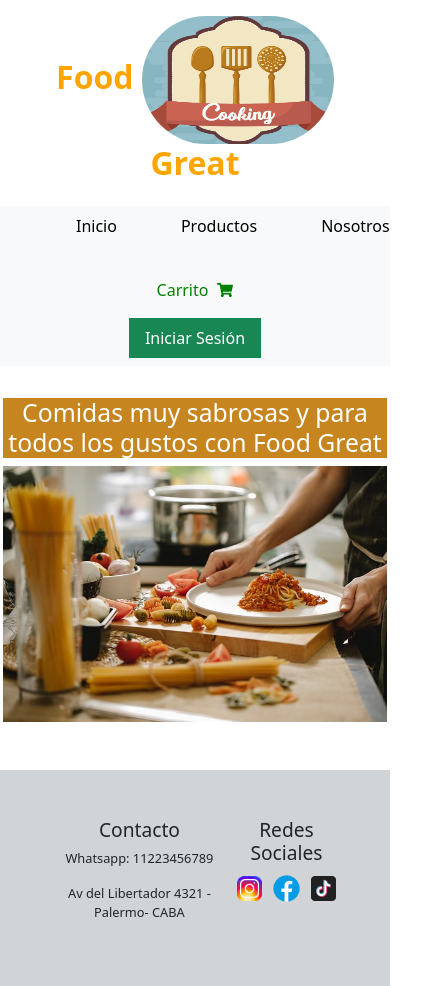
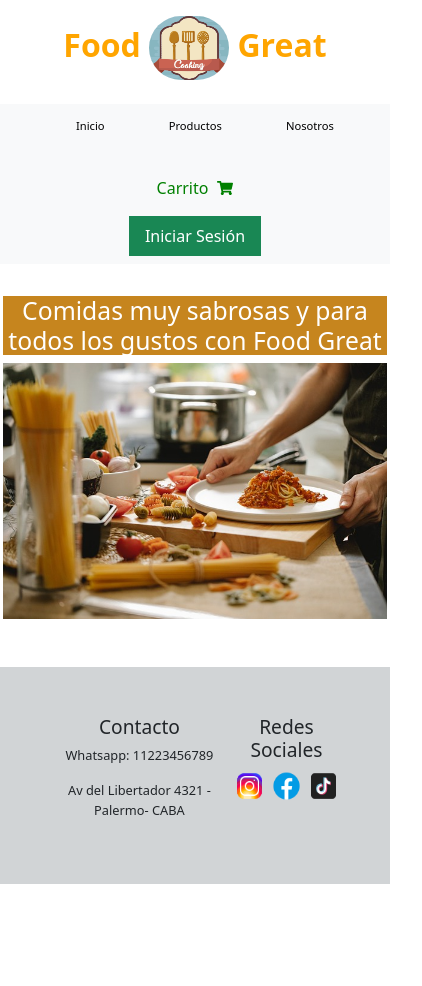
Before and after one commit to claudizapata/Rotiseria_React, a React (Vite) app: page / in a window 390 px wide. Shown: the whole page, 422 px wide, since content can reach past the window. After the commit the page ends 884 px from the top, so only its background shows below. Built offline with nearby package versions, Linux system fonts and the light colour scheme; no server answers; a web font is replaced by a local one.

Commit message:
navBar texto modificado

```diff
--- a/src/App.css
+++ b/src/App.css
@@ -25,6 +25,9 @@
   align-items: center;
   padding: 1rem;
   font-size: 4rem;
+}
+.nav-item{
+  font-size: 1.1rem;
 }
 #cucharon{
   width: 12rem;
@@ -114,4 +117,13 @@ nav li.active{
   .header_tit{
     font-size: 2rem;
   }
+  #cucharon{
+  width: 5rem;
+  height: 4rem;
+  border-radius: 80px 80px 80px 80px;
+}
+
+.nav-item{
+  font-size: .7rem;
+}
   }
--- a/src/pages/Navbar.jsx
+++ b/src/pages/Navbar.jsx
@@ -24,7 +24,7 @@ function Navbar() {
 
   return (
 
-    <nav className='navbar navbar-expand-sm bg-light navbar-light'>
+    <nav className='navbar bg-light navbar-light'>
 
 
           <hr />
```
